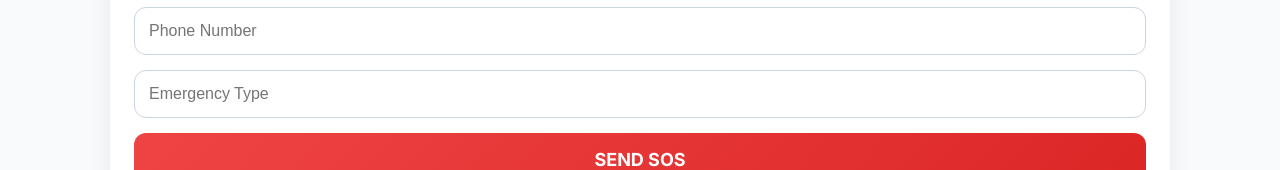
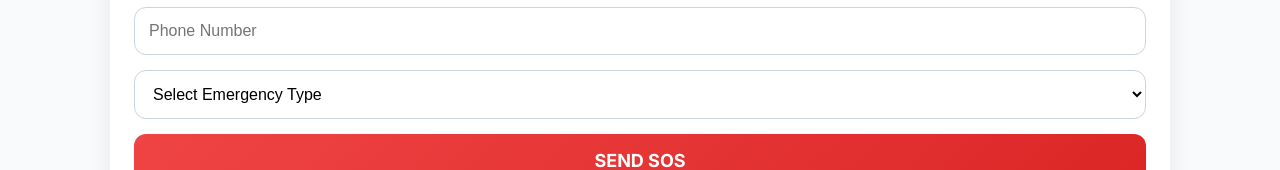
Before and after one commit to tazeendaniya-ux/ambitrack-frontend, a React (Vite) app: page /patient in a window 1280 px wide. Shown: the part 353-523 px from the top of the page. Built offline with nearby package versions, Linux system fonts and the light colour scheme; no server answers.

Commit message:
Added emergency priority system to patient dashboard

```diff
--- a/src/pages/PatientDashboard.jsx
+++ b/src/pages/PatientDashboard.jsx
@@ -285,14 +285,41 @@ export default function PatientDashboard() {
           }
         />
 
-        <input
+        <select
           style={inputStyle}
-          placeholder="Emergency Type"
           value={emergencyType}
           onChange={(e) =>
             setEmergencyType(e.target.value)
           }
-        />
+        >
+          <option value="">
+            Select Emergency Type
+          </option>
+
+          <option value="Cardiac Arrest">
+            ❤️ Cardiac Arrest
+          </option>
+
+          <option value="Major Accident">
+            🚗 Major Accident
+          </option>
+
+          <option value="Injury">
+            🤕 Injury
+          </option>
+
+          <option value="Breathing Problem">
+            🫁 Breathing Problem
+          </option>
+
+          <option value="Fever">
+            🤒 Fever
+          </option>
+
+          <option value="Other">
+            ⚠️ Other
+          </option>
+        </select>
 
         <button
           style={sosBtn}
@@ -312,6 +339,15 @@ export default function PatientDashboard() {
             />
 
             <StatCard
+              icon={<Ambulance size={32} />}
+              title="Priority"
+              value={
+                latestEmergency.priority ||
+                "Low"
+              }
+            />
+
+            <StatCard
               icon={<MapPinned size={32} />}
               title="Distance"
               value={`${distance.toFixed(2)} km`}
@@ -326,6 +362,31 @@ export default function PatientDashboard() {
 
           <div style={cardStyle}>
             <h2>🚑 Live Tracking Status</h2>
+
+            <p>
+              <strong>Priority:</strong>{" "}
+              <span
+                style={{
+                  padding: "6px 12px",
+                  borderRadius: "20px",
+                  color: "#fff",
+                  fontWeight: "700",
+                  background:
+                    latestEmergency.priority ===
+                    "Critical"
+                      ? "#DC2626"
+                      : latestEmergency.priority ===
+                        "High"
+                      ? "#EA580C"
+                      : latestEmergency.priority ===
+                        "Medium"
+                      ? "#CA8A04"
+                      : "#16A34A",
+                }}
+              >
+                {latestEmergency.priority}
+              </span>
+            </p>
 
             <p>
               <strong>Driver Location:</strong>{" "}
@@ -390,6 +451,8 @@ const inputStyle = {
   borderRadius: "12px",
   border: "1px solid #CBD5E1",
   fontSize: "16px",
+  background: "#fff",
+  boxSizing: "border-box",
 };
 
 const sosBtn = {
```
